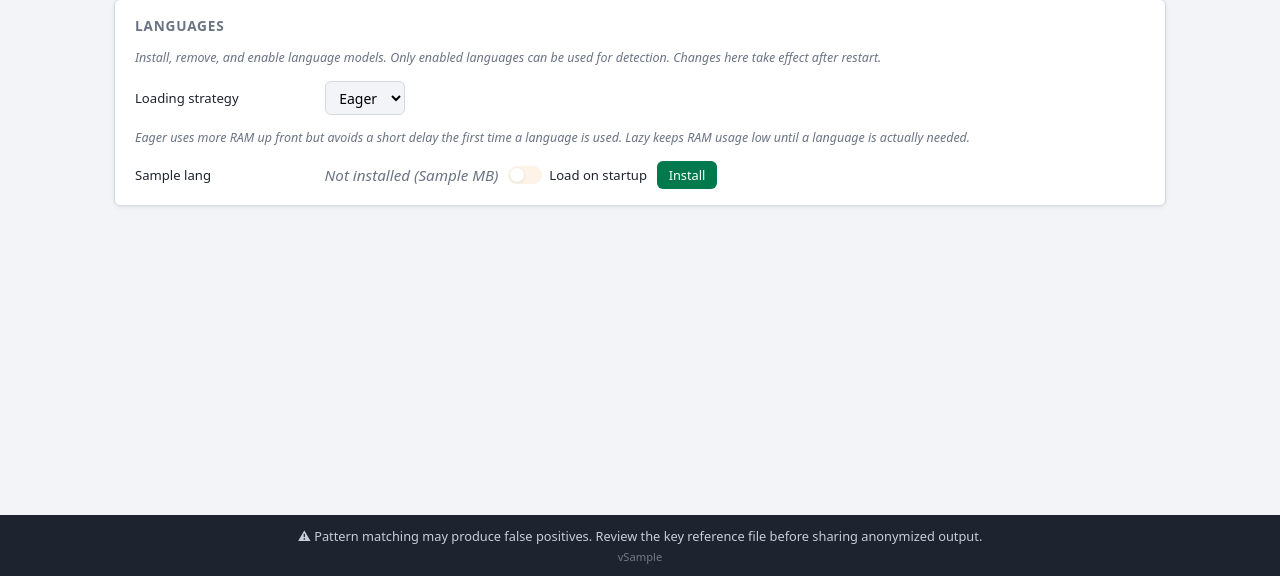
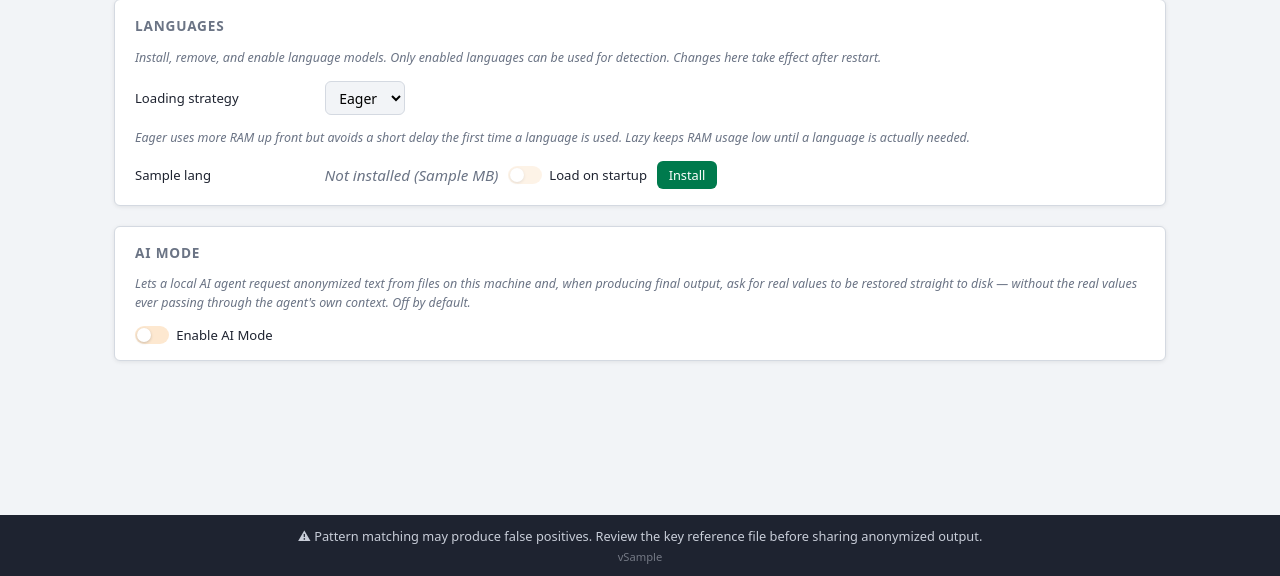
Before and after one commit to d-ranged/d-tach, a Python web app: template app/templates/settings.html in a window 1280 px wide. Shown: the part 224-800 px from the top of the page. Run offline with Jinja, Linux system fonts and the light colour scheme; the template is opened without the code that fills it: most values are stand-ins (such as "Sample title", 1, 10 or a date in 2020).

Commit message:
Add AI Mode settings panel and rename-only toggle in Document Mode (issue #68)
Settings page gets a new AI Mode section: enable toggle, token
display/copy/regenerate, agent-instructions block, session-timeout,
temp-folder, and inline-text-limit controls. Document Mode's folder
panel gets a "Rename names only" toggle that hides the content-related
options and switches the folder-processing button to call
/document/rename-folder instead of /document/process-folder, reusing
the existing SSE progress/summary handling.

Co-authored by d-craig and Claude Code

```diff
--- a/app/static/css/main.css
+++ b/app/static/css/main.css
@@ -447,6 +447,20 @@ body {
 .digit-input:disabled {
     cursor: not-allowed;
     opacity: 0.6;
+}
+
+.ai-instructions-textarea {
+    display: block;
+    width: 100%;
+    font-family: var(--font);
+    font-size: 0.875rem;
+    padding: 0.6rem 0.75rem;
+    border: 1px solid var(--color-border);
+    border-radius: var(--radius);
+    background: var(--color-bg);
+    color: var(--color-text-muted);
+    resize: vertical;
+    margin: 0.4rem 0;
 }
 
 /* ---- Progress & summary areas ---- */
--- a/app/static/js/settings.js
+++ b/app/static/js/settings.js
@@ -239,3 +239,146 @@
         });
     }
 })();
+
+(function () {
+    const toggle = document.getElementById("ai-mode-toggle");
+    const body = document.getElementById("ai-mode-body");
+    const tokenDisplay = document.getElementById("ai-token-display");
+    const tokenCopyBtn = document.getElementById("ai-token-copy-btn");
+    const tokenRegenerateBtn = document.getElementById("ai-token-regenerate-btn");
+    const instructionsArea = document.getElementById("ai-instructions");
+    const instructionsCopyBtn = document.getElementById("ai-instructions-copy-btn");
+    const timeoutInput = document.getElementById("ai-timeout-input");
+    const tempDirInput = document.getElementById("ai-temp-dir-input");
+    const tempDirBrowseBtn = document.getElementById("ai-temp-dir-browse-btn");
+    const inlineLimitInput = document.getElementById("ai-inline-limit-input");
+    const configSaveBtn = document.getElementById("ai-config-save-btn");
+    const notice = document.getElementById("ai-mode-notice");
+    const errorText = document.getElementById("ai-mode-error");
+
+    if (!toggle) return;
+
+    function showAiNotice(message) {
+        if (!notice) return;
+        notice.textContent = message;
+        notice.hidden = false;
+    }
+
+    function showAiError(message) {
+        if (!errorText) return;
+        errorText.textContent = message;
+        errorText.hidden = false;
+    }
+
+    function clearAiMessages() {
+        if (notice) notice.hidden = true;
+        if (errorText) errorText.hidden = true;
+    }
+
+    toggle.addEventListener("change", async function () {
+        clearAiMessages();
+        try {
+            const resp = await fetch("/settings/ai-mode", {
+                method: "POST",
+                headers: { "Content-Type": "application/json" },
+                body: JSON.stringify({ enabled: toggle.checked }),
+            });
+            const data = await resp.json();
+            if (!resp.ok || data.error) {
+                showAiError(data.error || "Could not update AI Mode.");
+                toggle.checked = !toggle.checked;
+                return;
+            }
+            body.hidden = !data.enabled;
+            if (tokenDisplay) tokenDisplay.value = data.token || "";
+        } catch (_) {
+            showAiError("Could not reach the server.");
+            toggle.checked = !toggle.checked;
+        }
+    });
+
+    if (tokenCopyBtn) {
+        tokenCopyBtn.addEventListener("click", async function () {
+            clearAiMessages();
+            try {
+                await navigator.clipboard.writeText(tokenDisplay.value);
+                showAiNotice("Token copied.");
+            } catch (_) {
+                showAiError("Could not copy to clipboard.");
+            }
+        });
+    }
+
+    if (instructionsCopyBtn) {
+        instructionsCopyBtn.addEventListener("click", async function () {
+            clearAiMessages();
+            try {
+                await navigator.clipboard.writeText(instructionsArea.value);
+                showAiNotice("Instructions copied.");
+            } catch (_) {
+                showAiError("Could not copy to clipboard.");
+            }
+        });
+    }
+
+    if (tokenRegenerateBtn) {
+        tokenRegenerateBtn.addEventListener("click", async function () {
+            clearAiMessages();
+            try {
+                const resp = await fetch("/settings/ai-mode/regenerate-token", { method: "POST" });
+                const data = await resp.json();
+                if (!resp.ok || data.error) {
+                    showAiError(data.error || "Could not regenerate token.");
+                    return;
+                }
+                tokenDisplay.value = data.token;
+                showAiNotice("Token regenerated. Update any agent using the old token.");
+            } catch (_) {
+                showAiError("Could not reach the server.");
+            }
+        });
+    }
+
+    if (tempDirBrowseBtn) {
+        tempDirBrowseBtn.addEventListener("click", async function () {
+            tempDirBrowseBtn.disabled = true;
+            try {
+                const resp = await fetch("/browse/folder");
+                const data = await resp.json();
+                if (data.path) tempDirInput.value = data.path;
+            } catch (_) {
+                showAiError("Could not open folder browser.");
+            } finally {
+                tempDirBrowseBtn.disabled = false;
+            }
+        });
+    }
+
+    if (configSaveBtn) {
+        configSaveBtn.addEventListener("click", async function () {
+            clearAiMessages();
+            try {
+                const resp = await fetch("/settings/ai-mode/config", {
+                    method: "POST",
+                    headers: { "Content-Type": "application/json" },
+                    body: JSON.stringify({
+                        session_timeout_minutes: parseInt(timeoutInput.value, 10),
+                        temp_dir: tempDirInput.value.trim(),
+                        inline_text_max_chars: parseInt(inlineLimitInput.value, 10),
+                    }),
+                });
+                const data = await resp.json();
+                if (!resp.ok || data.error) {
+                    showAiError(data.error || "Could not save AI Mode settings.");
+                    return;
+                }
+                timeoutInput.value = data.ai_session_timeout_minutes;
+                tempDirInput.value = data.ai_temp_dir;
+                inlineLimitInput.value = data.ai_inline_text_max_chars;
+                showAiNotice("Saved.");
+            } catch (_) {
+                showAiError("Could not reach the server.");
+            }
+        });
+    }
+})();
--- a/app/templates/settings.html
+++ b/app/templates/settings.html
@@ -74,6 +74,67 @@
     <p class="muted" id="language-notice" hidden></p>
     <p class="error-text" id="language-error" hidden></p>
 </section>
+
+<section class="doc-section">
+    <h2 class="section-heading">AI Mode</h2>
+    <p class="advanced-hint">
+        Lets a local AI agent request anonymized text from files on this machine
+        and, when producing final output, ask for real values to be restored
+        straight to disk — without the real values ever passing through the
+        agent's own context. Off by default.
+    </p>
+
+    <div class="advanced-setting-row">
+        <label class="toggle">
+            <input type="checkbox" id="ai-mode-toggle" {% if ai_mode_enabled %}checked{% endif %}>
+            <span class="toggle-track"></span>
+            <span class="setting-label">Enable AI Mode</span>
+        </label>
+    </div>
+
+    <div id="ai-mode-body" {% if not ai_mode_enabled %}hidden{% endif %}>
+        <div class="advanced-setting-row">
+            <label class="advanced-label" for="ai-token-display">Local API token</label>
+            <input type="text" id="ai-token-display" class="folder-path-display" value="{{ ai_api_token }}" readonly>
+            <button class="btn btn-secondary btn-sm" id="ai-token-copy-btn">Copy</button>
+            <button class="btn btn-secondary btn-sm" id="ai-token-regenerate-btn">Regenerate</button>
+        </div>
+        <p class="advanced-hint">Sent by the AI agent as the <code>X-D-Tach-Token</code> header on every request. Regenerating invalidates the previous token immediately.</p>
+
+        <div class="advanced-setting-row">
+            <label class="advanced-label" for="ai-instructions">Agent instructions</label>
+        </div>
+        <textarea id="ai-instructions" class="ai-instructions-textarea" rows="6" readonly>{{ ai_instructions }}</textarea>
+        <div class="advanced-setting-row">
+            <button class="btn btn-secondary btn-sm" id="ai-instructions-copy-btn">Copy instructions</button>
+        </div>
+        <p class="advanced-hint">Paste this into the agent's system prompt or <code>CLAUDE.md</code> so it knows the rules for using AI Mode.</p>
+
+        <div class="advanced-setting-row">
+            <label class="advanced-label" for="ai-timeout-input">Session timeout (minutes)</label>
+            <input type="number" id="ai-timeout-input" class="digit-input" value="{{ ai_session_timeout_minutes }}" min="1">
+        </div>
+
+        <div class="advanced-setting-row">
+            <label class="advanced-label" for="ai-temp-dir-input">Temp folder</label>
+            <input type="text" id="ai-temp-dir-input" class="folder-path-display" value="{{ ai_temp_dir }}">
+            <button class="btn btn-secondary btn-sm" id="ai-temp-dir-browse-btn">Browse&hellip;</button>
+        </div>
+
+        <div class="advanced-setting-row">
+            <label class="advanced-label" for="ai-inline-limit-input">Inline text limit (characters)</label>
+            <input type="number" id="ai-inline-limit-input" class="digit-input" value="{{ ai_inline_text_max_chars }}" min="1">
+        </div>
+        <p class="advanced-hint">Larger extractions are written to the temp folder instead of returned directly, to avoid flooding the AI's context window.</p>
+
+        <div class="advanced-setting-row">
+            <button class="btn btn-primary btn-sm" id="ai-config-save-btn">Save</button>
+        </div>
+    </div>
+
+    <p class="muted" id="ai-mode-notice" hidden></p>
+    <p class="error-text" id="ai-mode-error" hidden></p>
+</section>
 {% endblock %}
 
 {% block scripts %}
```
Also changed, not shown: app/static/js/document_mode.js (+23 -8 lines), app/templates/document_mode.html (+10 -0 lines).
